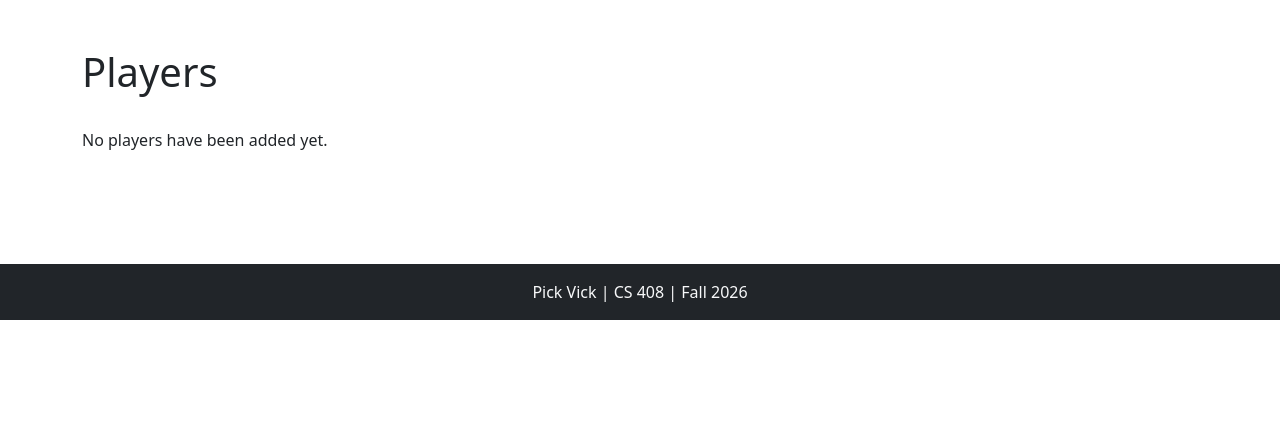
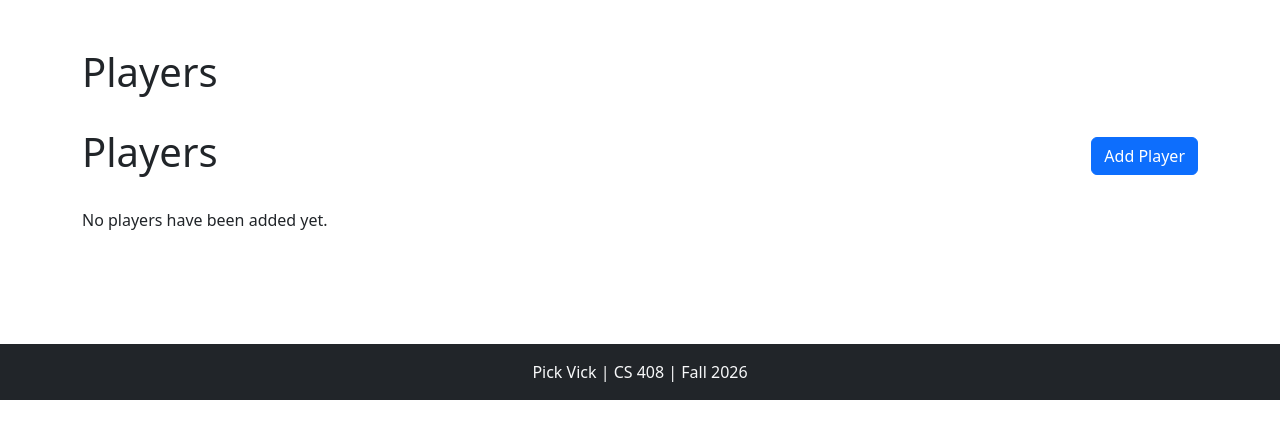
Before and after one commit to therrera6990/pick-vick, a Django app: page /players/ in a window 1280 px wide. Shown: the part 56-480 px from the top of the page. Run offline with Django 5.2, Linux system fonts and the light colour scheme; the visitor is signed in with stand-in values (Sample User, id 1); data that the repository does not hold is empty.

Commit message:
Add player creation

```diff
--- a/fantasy/templates/fantasy/player_list.html
+++ b/fantasy/templates/fantasy/player_list.html
@@ -6,6 +6,18 @@
 
     <div class="d-flex justify-content-between align-items-center mb-4">
         <h1>Players</h1>
+    </div>
+
+    <div class="d-flex justify-content-between align-items-center mb-4">
+        <h1>Players</h1>
+
+        {% if user.is_authenticated %}
+            <a
+                href="{% url 'player_create' %}"
+                class="btn btn-primary">
+                Add Player
+            </a>
+        {% endif %}
     </div>
 
     {% if players %}
--- a/fantasy/urls.py
+++ b/fantasy/urls.py
@@ -25,6 +25,12 @@ urlpatterns = [
     ),
 
     path("teams/", views.team_list, name="team_list"),
+
+    path(
+        "players/create/",
+         views.player_create,
+          name="player_create",
+    ),
 
     path(
         "teams/create/",
--- a/fantasy/views.py
+++ b/fantasy/views.py
@@ -2,7 +2,7 @@ from django.contrib.auth import login
 from django.contrib.auth.decorators import login_required
 from django.shortcuts import get_object_or_404, redirect, render
 
-from .forms import FantasyTeamForm, RegisterForm
+from .forms import FantasyTeamForm, PlayerForm, RegisterForm
 from .models import FantasyTeam
 from .models import FantasyTeam, Player
 
@@ -138,3 +138,24 @@ def team_delete(request, team_id):
         "fantasy/team_confirm_delete.html",
         {"team": team},
     )
+
+@login_required
+def player_create(request):
+    if request.method == "POST":
+        form = PlayerForm(request.POST)
+
+        if form.is_valid():
+            player = form.save()
+            return redirect("player_detail", player_id=player.id)
+
+    else:
+        form = PlayerForm()
+
+    return render(
+        request,
+        "fantasy/player_form.html",
+        {
+            "form": form,
+            "page_title": "Add Player",
+        },
+    )
```
Also changed, not shown: fantasy/forms.py (+23 -3 lines), fantasy/templates/fantasy/player_form.html (added, +39 -0 lines).
